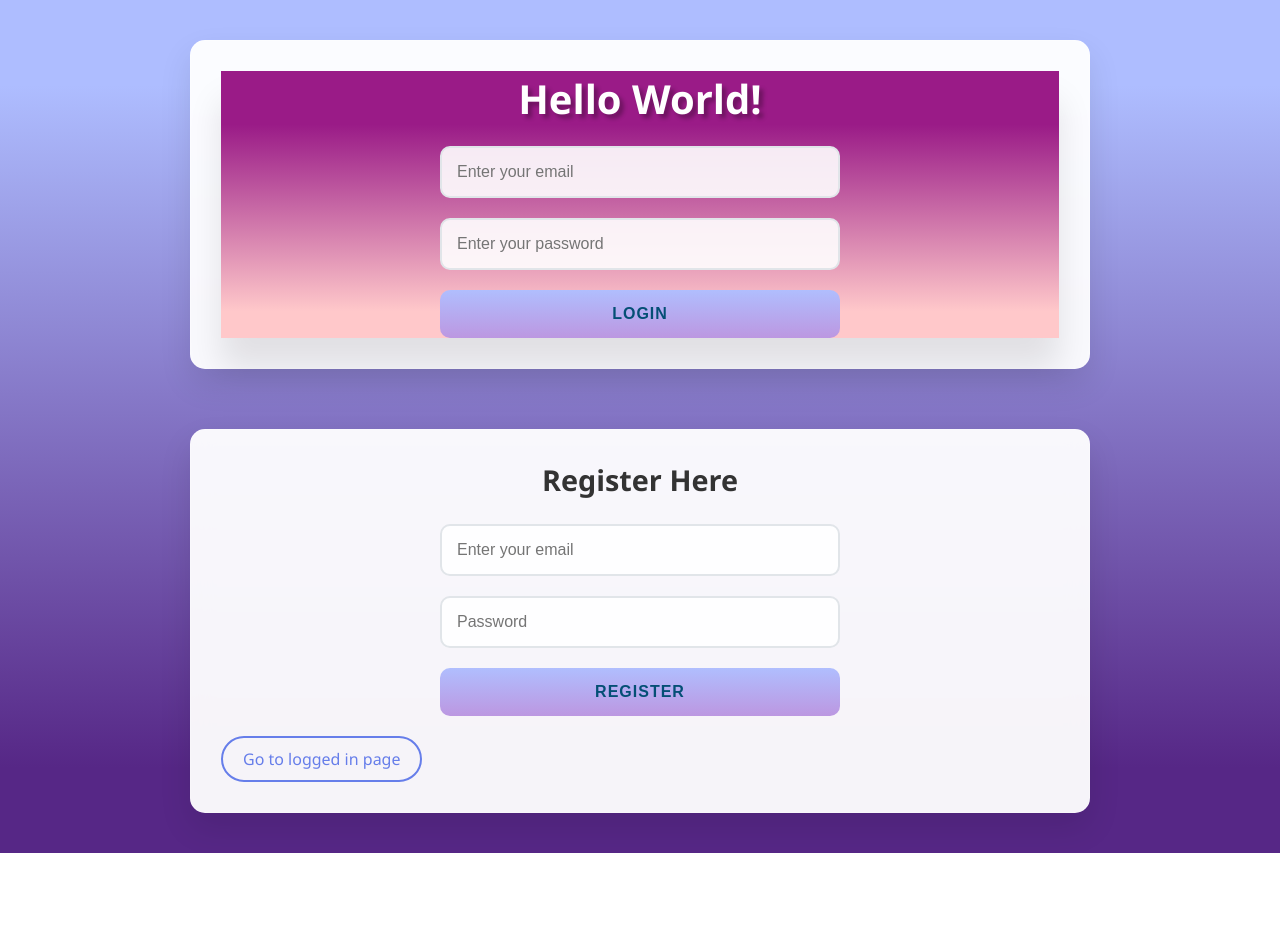
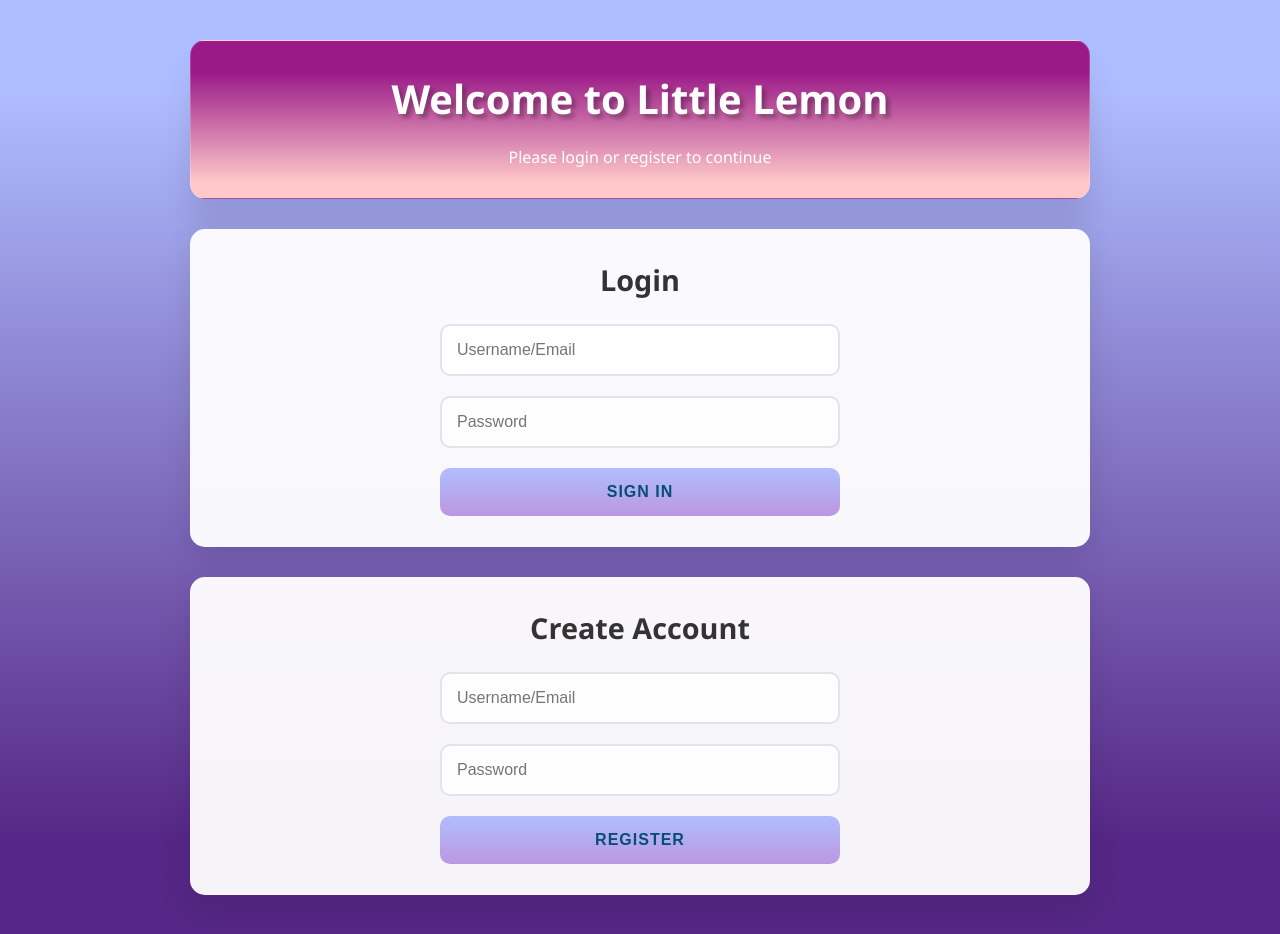
Before and after one commit to Arnie6502/FrontEnd_Login_System, a plain HTML site: page index.html in a window 1280 px wide. Before the commit the page ends 853 px from the top, so only its background shows below. Drawn offline with Linux system fonts and the light colour scheme.

Commit message:
Update index.html: Fix form IDs for proper login/register functionality

```diff
--- a/index.html
+++ b/index.html
@@ -2,42 +2,40 @@
 <html lang="en">
 <head>
     <meta charset="UTF-8">
-    <meta name="viewport" content="width=device-width, initial-scale=1">
+    <meta name="viewport" content="width=device-width, initial-scale=1.0">
+    <title>Little Lemon - Login</title>
     <link rel="stylesheet" href="styles.css">
-    <title>Login & Register</title>
+    <link href="https://fonts.googleapis.com/css2?family=Merriweather:wght@300;400;700&display=swap" rel="stylesheet">
 </head>
 <body>
     <main>
-        <!-- First Login Section (with card styling) -->
+        <!-- Welcome Card -->
+        <section class="card">
+            <h2>Welcome to Little Lemon</h2>
+            <p>Please login or register to continue</p>
+        </section>
+
+        <!-- Login Section -->
         <section>
-            <div class="card">
-                <h2>Hello World!</h2>
-                <form>
-                    <input type="email" name="email" placeholder="Enter your email" required>
-                    <input type="password" name="password" placeholder="Enter your password" required>
-                    <button type="submit">Login</button>
-                </form>
-            </div>
+            <h2>Login</h2>
+            <form id="login-form">
+                <input type="text" id="login-username" name="username" placeholder="Username/Email" required>
+                <input type="password" id="login-password" name="password" placeholder="Password" required>
+                <button type="submit">Sign In</button>
+            </form>
         </section>
- <div>
-    <div>
-
-    </div>
- </div>
 
         <!-- Register Section -->
-        <section id="register">
-            <h2>Register Here</h2>
+        <section>
+            <h2>Create Account</h2>
             <form id="register-form">
-                    <input type="email" id="register-email" placeholder="Enter your email" required>
-                <input type="password" id="register-password" placeholder="Password" required>
-                <button type="submit" id="register-button">Register</button>
+                <input type="text" id="register-username" name="username" placeholder="Username/Email" required>
+                <input type="password" id="register-password" name="password" placeholder="Password" required>
+                <button type="submit">Register</button>
             </form>
-            <a id="anchor-to-logged" href="logged/logged.html">Go to logged in page</a>
         </section>
     </main>
 
-    <!-- Move script to bottom for better performance -->
     <script src="script.js"></script>
 </body>
 </html>
```
